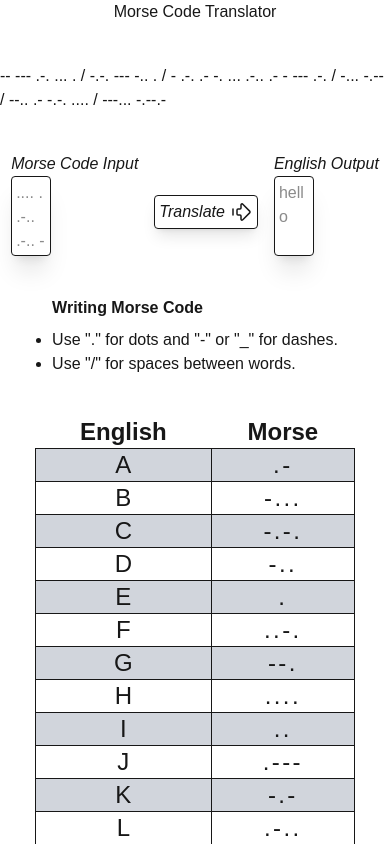
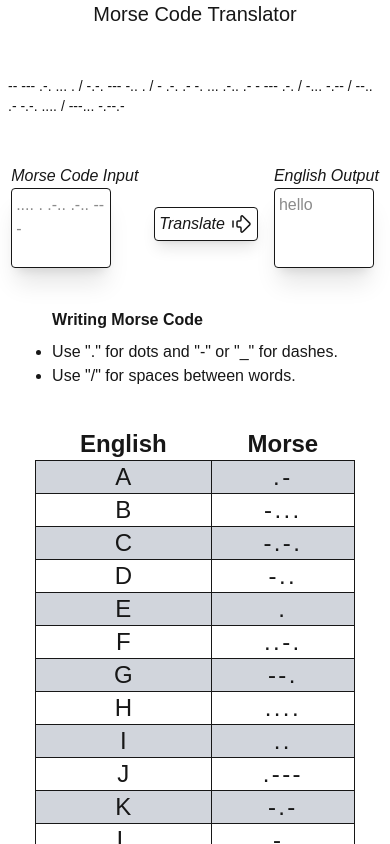
Before and after one commit to Flapjack2000/morse-code-translator, a Next.js app: page / in a window 390 px wide. Shown: the top 844 px of the page. Built offline with nearby package versions, Linux system fonts and the light colour scheme.

Commit message:
Maybe mobile fix 3

```diff
--- a/src/app/page.tsx
+++ b/src/app/page.tsx
@@ -9,7 +9,7 @@ export default function Home() {
 
   // const [mode, setMode] = useState<"mte" | "etm">("mte")
 
-  const textboxStyles = "max-w-10 md:max-w-auto border rounded p-1 h-20 shadow-xl resize-none"
+  const textboxStyles = "max-w-25 md:max-w-auto border rounded p-1 h-20 shadow-xl resize-none"
 
   const tree = new MorseTree()
 
@@ -19,8 +19,8 @@ export default function Home() {
 
   return (
     <div className="h-full w-full flex flex-col gap-10 items-center justify-center">
-      <h1 className="md:text-3xl md:mt-10">Morse Code Translator</h1>
-      <h1 className="md:text-xl">
+      <h1 className="text-xl md:text-3xl md:mt-10">Morse Code Translator</h1>
+      <h1 className="m-2 text-sm md:text-xl">
         -- --- .-. ... . / -.-. --- -.. . / - .-. .- -. ... .-.. .- - --- .-. / -... -.-- / --.. .- -.-. .... / ---... -.--.-
       </h1>
 
```
